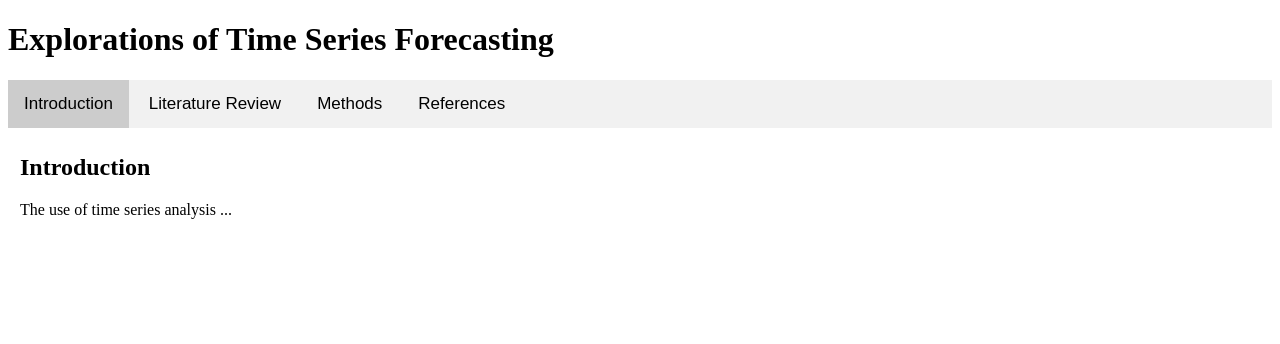
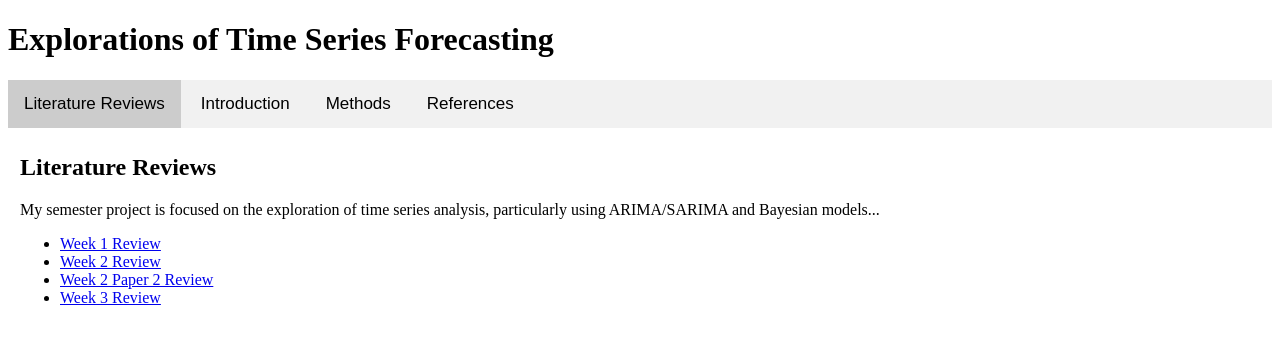
Before and after one commit to GianyceG/gianyceg.github.io, a Jekyll site: the page index.html, which Jekyll copies as it is, in a window 1280 px wide. Shown: the top 344 px of the page. Built offline with Jekyll 4.4.1, drawn with Linux system fonts in a browser that asks for light colours.

Commit message:
Update index.html

```diff
--- a/index.html
+++ b/index.html
@@ -46,37 +46,48 @@
 
   <!-- Tab buttons -->
   <div class="tab">
-    <button class="tablinks" onclick="openTab(event, 'Intro')" id="defaultOpen">Introduction</button>
-    <button class="tablinks" onclick="openTab(event, 'LitReview')">Literature Review</button>
+    <button class="tablinks" onclick="openTab(event, 'LitReview')" id="defaultOpen">Literature Reviews</button>
+    <button class="tablinks" onclick="openTab(event, 'Intro')">Introduction</button>
     <button class="tablinks" onclick="openTab(event, 'Methods')">Methods</button>
     <button class="tablinks" onclick="openTab(event, 'References')">References</button>
   </div>
 
-  <!-- Tab content -->
-  <div id="Intro" class="tabcontent">
-    <h2>Introduction</h2>
-    <p>The use of time series analysis ...</p>
-  </div>
-
+  <!-- Tab content for Literature Reviews -->
   <div id="LitReview" class="tabcontent">
     <h2>Literature Reviews</h2>
-    <p>Here are the reviews...</p>
+    <p>My semester project is focused on the exploration of time series analysis, particularly using ARIMA/SARIMA and Bayesian models...</p>
     <ul>
       <li><a href="Capstone_Paper_Review_Literature_Review__Week1.pdf">Week 1 Review</a></li>
       <li><a href="https://github.com/GianyceG/gianyceg.github.io/blob/main/Capstone_Paper_Review_Literature_Review__2_%20(1).pdf">Week 2 Review</a></li>
+      <li><a href="https://github.com/GianyceG/gianyceg.github.io/blob/main/Capstone_Paper_Review_Literature_Review__3_%20(1).pdf">Week 2 Paper 2 Review</a></li>
+      <li><a href="https://github.com/GianyceG/gianyceg.github.io/blob/main/Capstone_Paper_Review_Literature_Review__4_%20(1).pdf">Week 3 Review</a></li>
     </ul>
   </div>
 
+  <!-- Tab content for Introduction -->
+  <div id="Intro" class="tabcontent">
+    <h2>Introduction</h2>
+    <p>The use of time series analysis gained recognition since 1970 when the Box-Jenkins method popularized ARIMA models...</p>
+  </div>
+
+  <!-- Tab content for Methods -->
   <div id="Methods" class="tabcontent">
     <h2>Methods</h2>
-    <p>This part of the project uses time series forecasting on the COVID-19 dataset...</p>
+    <p>My project explores time series forecasting using two distinct datasets: one focused on COVID-19 data and the other on U.S. Census data...</p>
+    <h3>ARIMA Model</h3>
+    <p>The ARIMA model is defined by the parameters \( (p, d, q) \), where...</p>
   </div>
 
+  <!-- Tab content for References -->
   <div id="References" class="tabcontent">
     <h2>References</h2>
     <ul>
-      <li>**Kulshreshtha, Vikas, and N. K. Garg. 2020.** "Predicting the New Cases of Coronavirus..."</li>
-      <li>**Wang, Yanding, et al. 2022.** "Prediction and Analysis of COVID-19 Daily New Cases..."</li>
+      <li>**[1] Kulshreshtha, Vikas, and N. K. Garg. 2020.** "Predicting the New Cases of Coronavirus..."</li>
+      <li>**[2] Demongeot J, Oshinubi K, Rachdi M, et al. 2021.** "The Application of ARIMA Model to Analyze COVID-19 Incidence..."</li>
+      <li>**[3] Wang, Yanding, et al. 2022.** "Prediction and Analysis of COVID-19 Daily New Cases..."</li>
+      <li>**[4] Fotia, Pasquale, and Massimiliano Ferrara. 2023.** "A Different Approach for Causal Impact Analysis..."</li>
+      <li>**[5] Nielsen, Michael. 2015.** *Neural Networks and Deep Learning*.</li>
+      <li>**[6] Ning, Yanrui, Hossein Kazemi, and Pejman Tahmasebi. 2022.** "A Comparative Machine Learning Study for Time Series Oil Production..."</li>
     </ul>
   </div>
 
```
